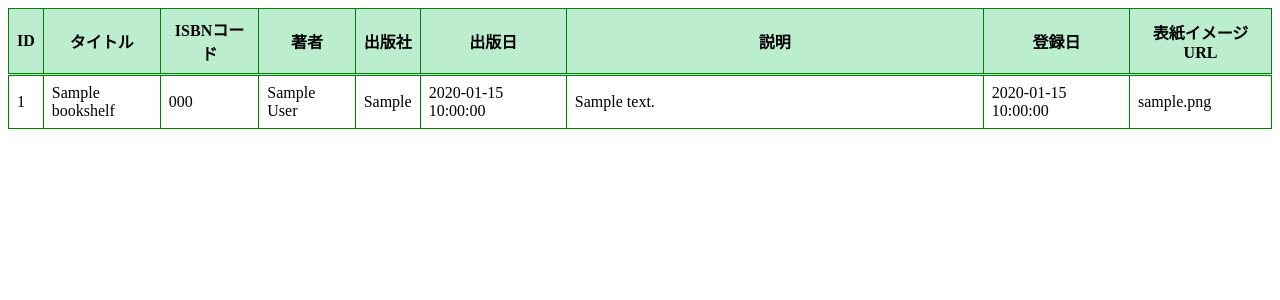
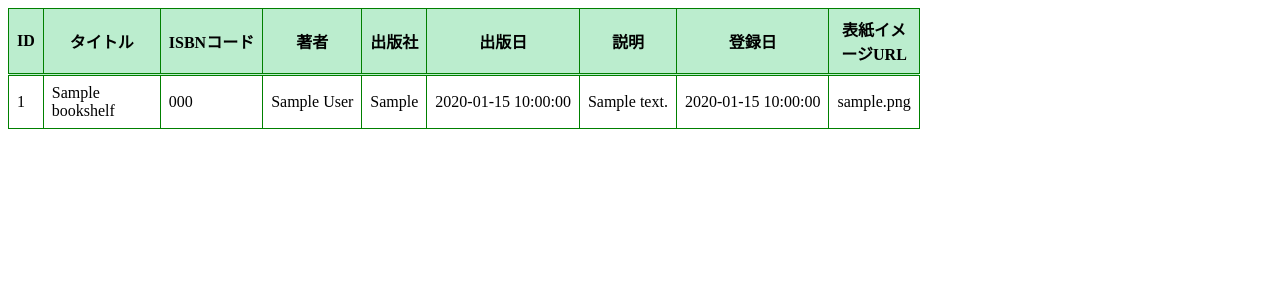
Before and after one commit to Nagatsuki46/meiho-bookshelf, a PHP site: page /bookshelflist_local.php in a window 1280 px wide. Shown: the top 300 px of the page. Run offline with PHP 8.4, Linux system fonts and the light colour scheme; tables that the repository leaves empty or names only in its code hold one stand-in row (values such as "Sample post"); some libraries are stand-ins or nearby versions.

Commit message:
Local版を追加

```diff
--- a/list.css
+++ b/list.css
@@ -13,6 +13,6 @@ th,td{
 th:nth-child(2){
     width: 100px;
 }
-th:nth-child(7){
-    width: 400px;
+th:nth-child(9){
+    width: 50px;
 }
```
